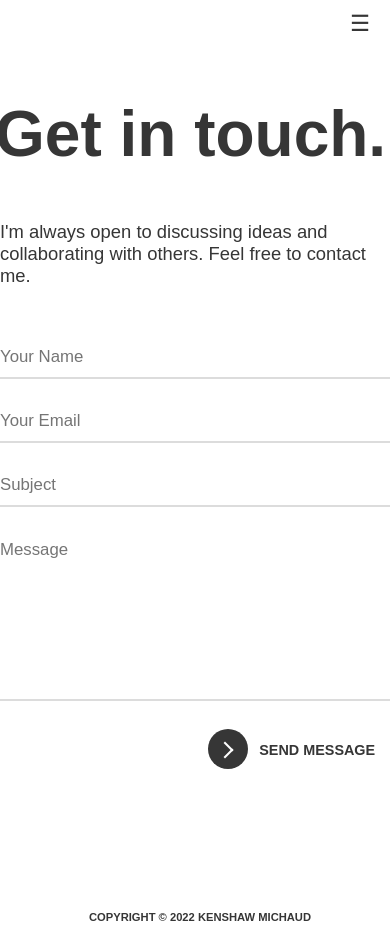
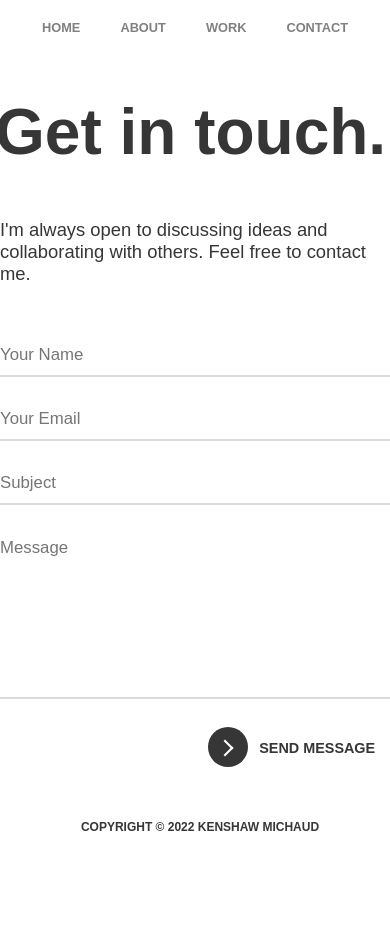
Before and after one commit to ken862734801/ken862734801.github.io, a React (Create React App) app: page /contact in a window 390 px wide. After the commit the page ends 844 px from the top, so only its background shows below. Built offline with nearby package versions, Linux system fonts and the light colour scheme.

Commit message:
Add absolute positioning to footer, to stick to bottom

```diff
--- a/src/App.css
+++ b/src/App.css
@@ -7,3 +7,7 @@
   box-sizing: border-box;
   font-family: Arial, Helvetica, sans-serif;
 }
+.container{
+  position:relative;
+  min-height:100vh;
+}
--- a/src/components/Contact/contact.css
+++ b/src/components/Contact/contact.css
@@ -12,9 +12,9 @@ h1{
     color:var(--font);
     text-indent: -5px;
 }
-main{
+/* main{
     min-height:100vh;
-}
+} */
 .contact-container {
     width:70%;
     min-width:400px;
@@ -75,11 +75,11 @@ button {
     font-size: inherit;
     font-family: inherit;
   }
-  button.learn-more {
+  button.submit-button {
     width: 12rem;
     height: auto;
   }
-  button.learn-more .circle {
+  button.submit-button .circle {
     transition: all 0.45s cubic-bezier(0.65, 0, 0.076, 1);
     position: relative;
     margin: 0;
@@ -88,7 +88,7 @@ button {
     background:var(--font);
     border-radius: 1.625rem;
   }
-  button.learn-more .circle .icon {
+  button.submit-button .circle .icon {
     transition: all 0.45s cubic-bezier(0.65, 0, 0.076, 1);
     position: absolute;
     top: 0;
@@ -96,14 +96,14 @@ button {
     margin: auto;
     background: #fff;
   }
-  button.learn-more .circle .icon.arrow {
+  button.submit-button .circle .icon.arrow {
     transition: all 0.45s cubic-bezier(0.65, 0, 0.076, 1);
     left: 0.525rem;
     width: 1rem;
     height: 0.1rem;
     background: none;
   }
-  button.learn-more .circle .icon.arrow::before {
+  button.submit-button .circle .icon.arrow::before {
     position: absolute;
     content: "";
     top: -0.25rem;
@@ -114,7 +114,7 @@ button {
     border-right: 0.125rem solid #fff;
     transform: rotate(45deg);
   }
-  button.learn-more .button-text {
+  button.submit-button .button-text {
     transition: all 0.45s cubic-bezier(0.65, 0, 0.076, 1);
     position: absolute;
     top: 0;
--- a/src/components/Contact/index.jsx
+++ b/src/components/Contact/index.jsx
@@ -1,5 +1,6 @@
 import React from 'react';
 import './contact.css';
+import Footer from '../Footer';
 
 
 function Contact () {
@@ -35,7 +36,7 @@ function Contact () {
                             </div>
                         </div>
                         <div className='form-button-wrapper'>
-                        <button className="learn-more">
+                        <button className="submit-button">
                             <div className="circle">
                                 <span className="icon arrow"></span>
                             </div>
--- a/src/components/Footer/footer.css
+++ b/src/components/Footer/footer.css
@@ -3,6 +3,9 @@
 }
 
 footer{
+    position:absolute;
+    bottom:0;
+    left:0;
     text-align: center;
     width:100%;
     padding:10px 0px;
@@ -19,5 +22,5 @@ footer{
     color:var(--font);
     font-weight: bold;
     font-family: Arial, Helvetica, sans-serif;
-    font-size: 0.7em;
+    font-size: 0.75em;
 }
--- a/src/components/Header/header.css
+++ b/src/components/Header/header.css
@@ -15,16 +15,21 @@ navbar > a{
    margin:0px 20px;
    padding:20px 0px;
    color:var(--font);
-   font-size:0.97em;
+   font-size:0.80em;
    cursor:pointer;
-   font-weight: 400;
+   font-weight: 600;
    text-decoration: none;
+   color:gray;
+   text-transform: uppercase;
+}
+navbar > a:hover{
+    color:var(--font);
 }
 #menu-bars{
     color:var(--font);
     display: none;
     cursor:pointer;
-    font-size:1.40em;
+    font-size:1.20em;
     margin-top:-10px;
 }
 
@@ -32,12 +37,14 @@ navbar > a{
 @media screen and (max-width: 767px) {
     .header-container{
         width:100%;
+        justify-content: center;
+        display:flex;
     }
-    navbar > a{
+    /* navbar > a{
         display:none;
-    }
-    #menu-bars{
+    } */
+    /* #menu-bars{
         display:block;
         padding:20px 0px;
-    }
+    } */
 }
```
